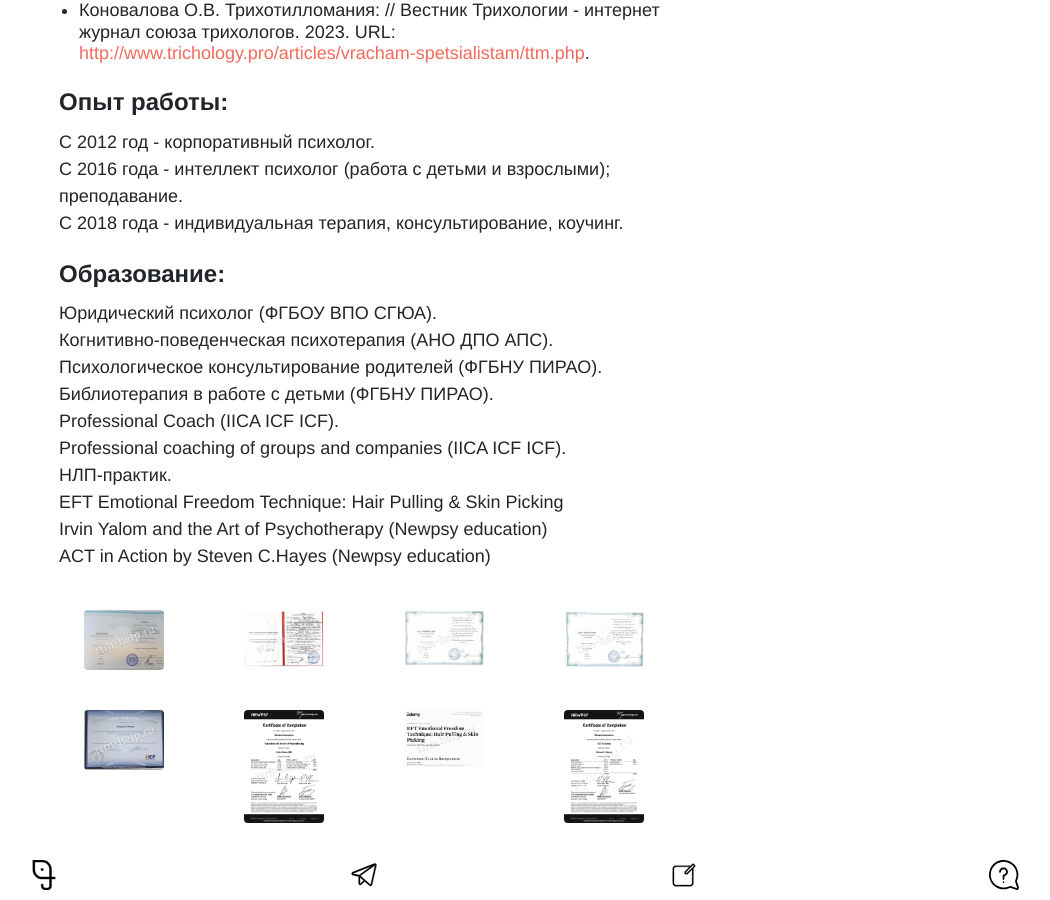
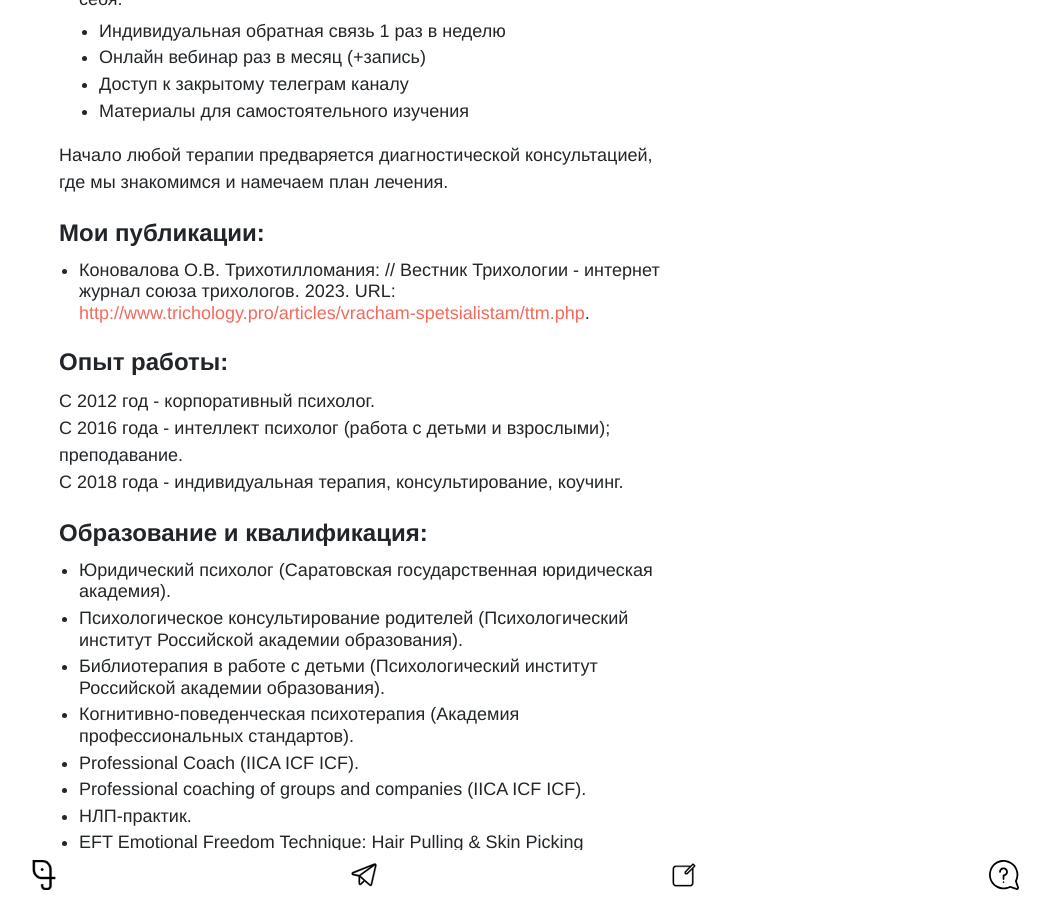
Before and after one commit to ttm-help/ttm-help.github.io, a Jekyll site: the page built from about.md, in a window 1280 px wide and 900 px high, scrolled down 1519 px. Shown: the whole window, without its empty margins (116-1166 px from the left). Built offline with Jekyll 4.4.1, drawn with Linux system fonts in a browser that asks for light colours; some of the changed text lies outside the part shown.

Commit message:
fix about page

```diff
--- a/_includes/ld-json.json
+++ b/_includes/ld-json.json
@@ -206,7 +206,7 @@
       {% assign names = site.author.name | split: " " %}
       "givenName": "{{ names[0] }}",
       "familyName": "{{ names[1] }}",
-      "jobTitle": "Психотерапевт",
+      "jobTitle": "Конгнитивно-поведенческий психотерапевт, клинический психолог",
       "image": {
           "@type": "ImageObject",
           "url": "{{ site.url }}/assets/images/illustrations/about-photo-1.webp",
@@ -214,6 +214,10 @@
           "width": 1200,
           "height": 1524,
           "caption": "{{ site.author.name }} - {{ site.author.about }}"
+      },
+      "alumniOf": {
+        "@type": "EducationalOrganization",
+        "name": "Саратовская государственная юридическая академия"
       },
       "url": "{{ site.url }}{% link about.md %}",
       "email": "mailto:{{site.data.contact.email}}",
--- a/about.md
+++ b/about.md
@@ -40,6 +40,10 @@
 - Причины развития ттм,
 - Лечение трихотилломании
 
+## Контакты
+
+{% include call.html %}
+
 ## Что я предлагаю:
 
 - <a href="https://t.me/ttm_help_ru" rel="nofollow">Канал ТТМ в телеграм</a>, где я размещаю статьи, переводы выступлений зарубежных коллег
@@ -72,18 +76,18 @@
 С 2016 года - интеллект психолог (работа с детьми и взрослыми); преподавание.
 С 2018 года - индивидуальная терапия, консультирование, коучинг.
 
-## Образование:
+## Образование и квалификация:
 
-Юридический психолог (ФГБОУ ВПО СГЮА).
-Когнитивно-поведенческая психотерапия (АНО ДПО АПС).
-Психологическое консультирование родителей (ФГБНУ ПИРАО).
-Библиотерапия в работе с детьми (ФГБНУ ПИРАО).
-Professional Coach (IICA ICF ICF).
-Professional coaching of groups and companies (IICA ICF ICF).
-НЛП-практик.
-EFT Emotional Freedom Technique: Hair Pulling & Skin Picking
-Irvin Yalom and the Art of Psychotherapy (Newpsy education)
-ACT in Action by Steven C.Hayes (Newpsy education)
+- Юридический психолог (Саратовская государственная юридическая академия).
+- Психологическое консультирование родителей (Психологический институт Российской академии образования).
+- Библиотерапия в работе с детьми (Психологический институт Российской академии образования).
+- Когнитивно-поведенческая психотерапия (Академия профессиональных стандартов).
+- Professional Coach (IICA ICF ICF).
+- Professional coaching of groups and companies (IICA ICF ICF).
+- НЛП-практик.
+- EFT Emotional Freedom Technique: Hair Pulling & Skin Picking
+- Irvin Yalom and the Art of Psychotherapy (Newpsy education)
+- ACT in Action by Steven C.Hayes (Newpsy education)
 
 <div class="row">
     <div class="col-md-3">
```
Also changed, not shown: other parts of about.md (+2 -2 lines).
